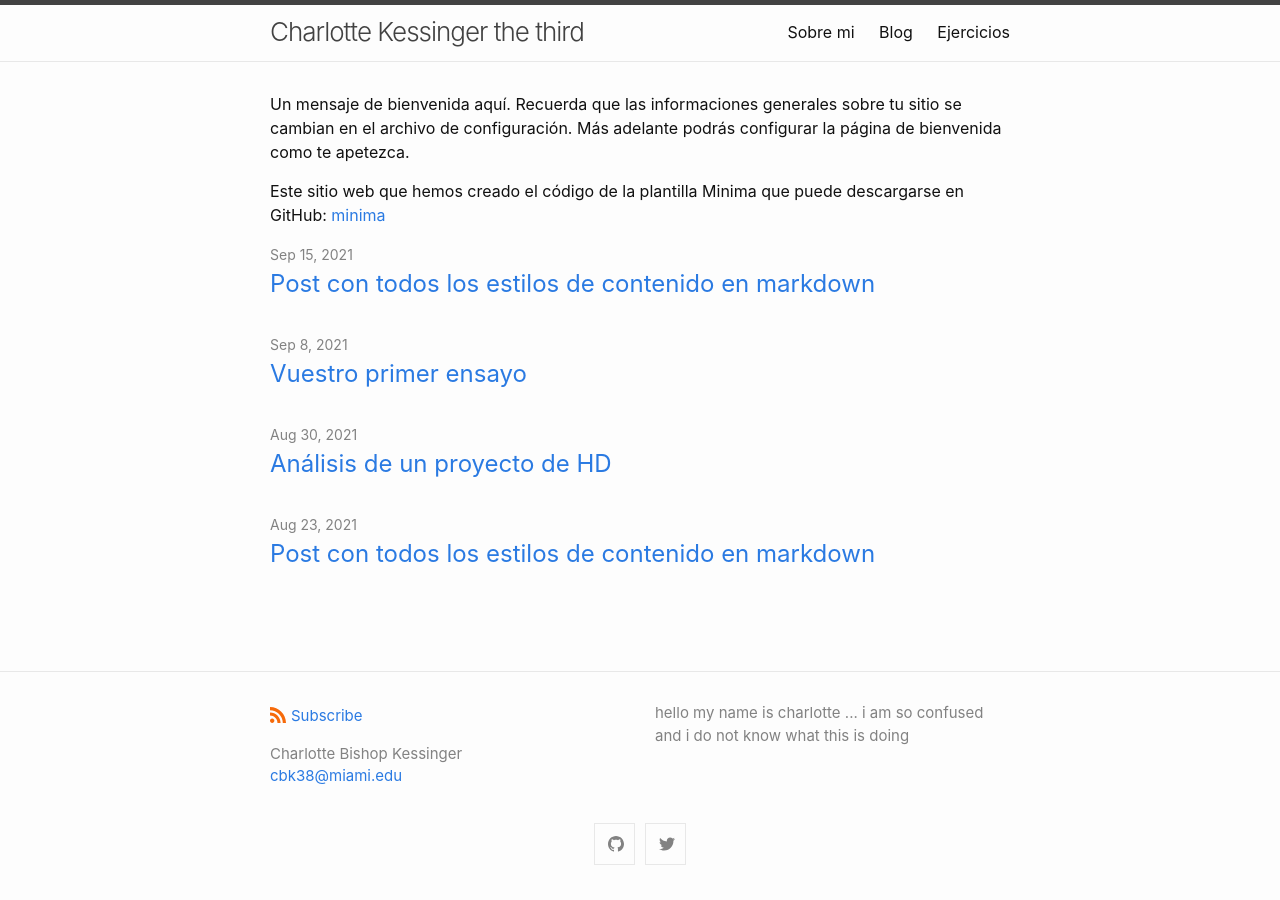
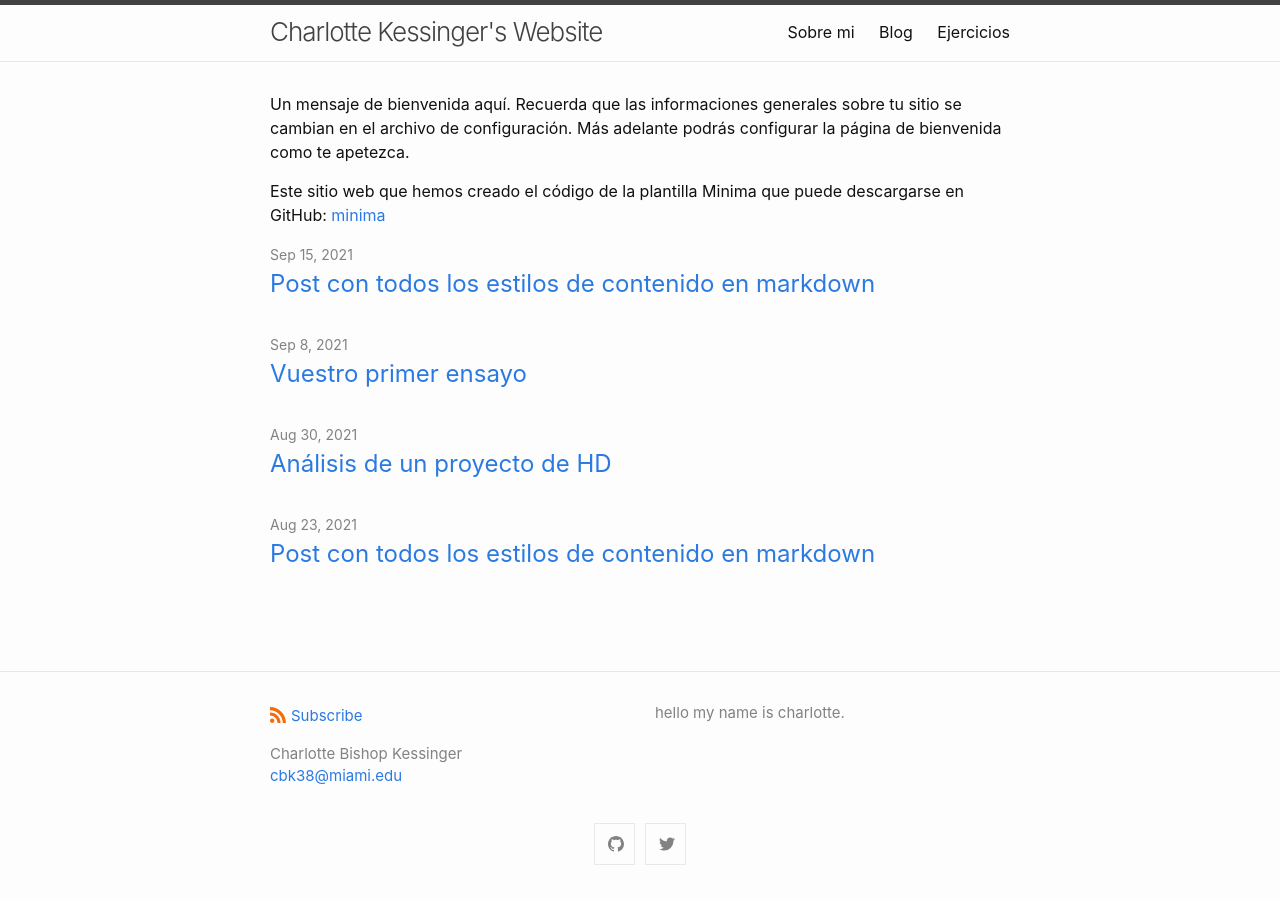
Before and after one commit to charkessinger/charkessinger.github.io, a Jekyll site: the page built from index.md, in a window 1280 px wide. Built offline with Jekyll 4.4.1, drawn with Linux system fonts in a browser that asks for light colours.

Commit message:
Update _config.yml

```diff
--- a/_config.yml
+++ b/_config.yml
@@ -1,9 +1,9 @@
-title: Charlotte Kessinger the third
+title: Charlotte Kessinger's Website
 author:
   name: Charlotte Bishop Kessinger
   email: cbk38@miami.edu
 description: > # this means to ignore newlines until "show_excerpts:"
-  hello my name is charlotte ... i am so confused and i do not know what this is doing
+  hello my name is charlotte.
 
 show_excerpts: false # set to true to show excerpts on the homepage
 
```
